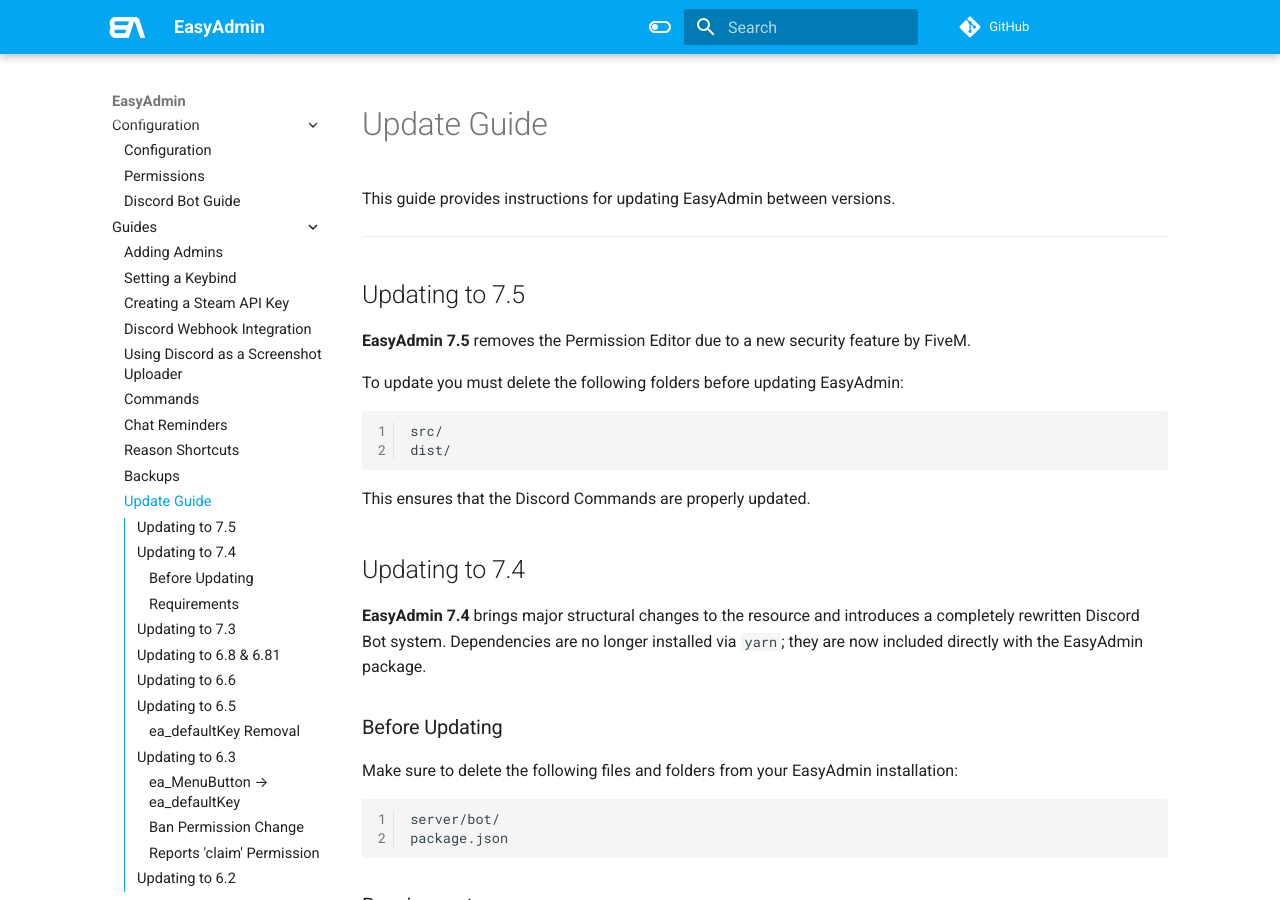
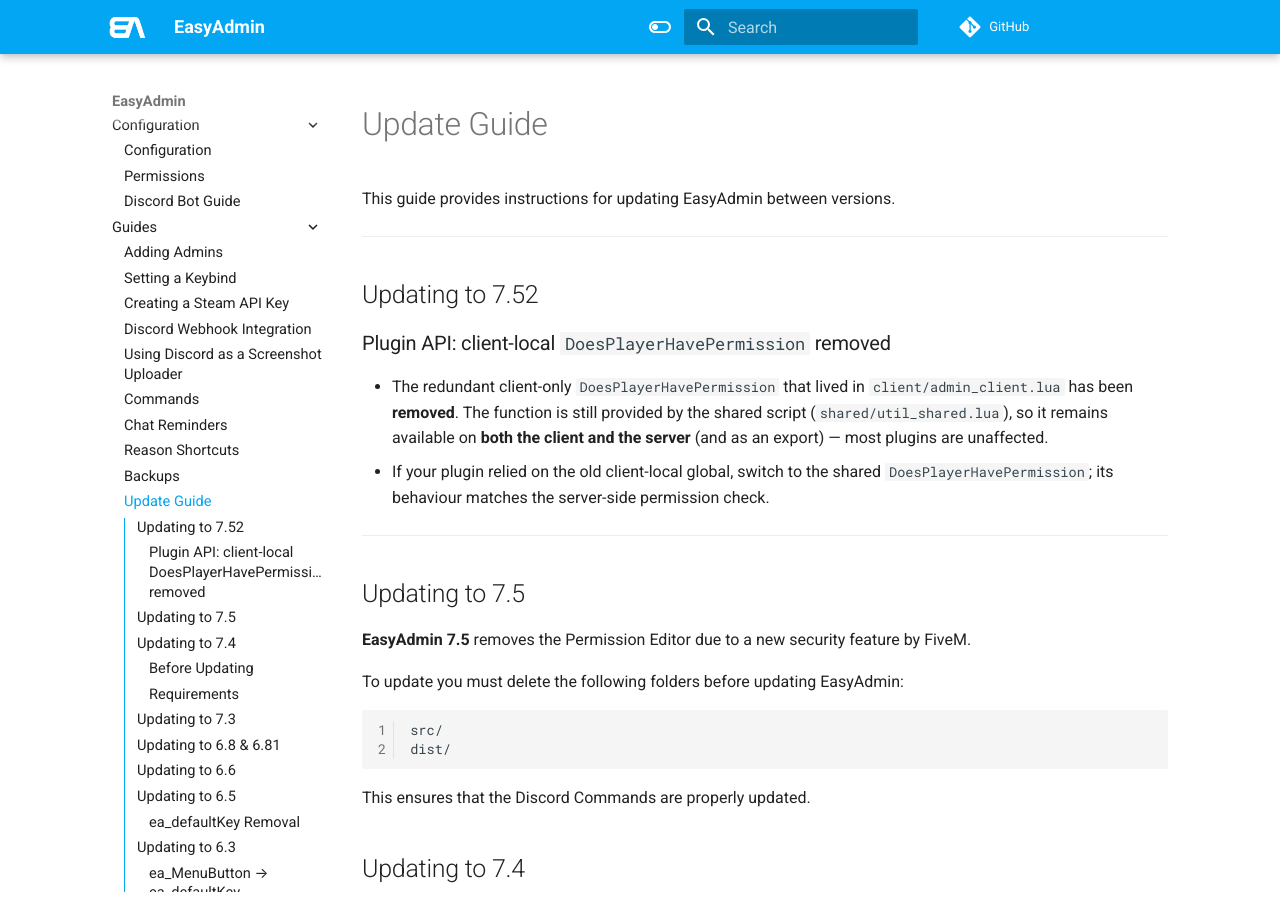
Before and after one commit to Blumlaut/EasyAdmin, an MkDocs documentation site: the page built from docs/docs/updating.md, in a window 1280 px wide and 900 px high. Built offline with MkDocs 1.6.1 and Material for MkDocs 9.7.7, drawn with Linux system fonts in a browser that asks for light colours; comment, search, counter and statistics services are not loaded.

Commit message:
docs: move DoesPlayerHavePermission breaking-change note to the upgrading guide
Per Blumlaut's review: breaking changes belong in the dedicated upgrading guide,
not the general plugin docs. Added an "Updating to 7.52" section to
docs/docs/updating.md documenting the removal of the client-local
DoesPlayerHavePermission, and removed the note from docs/docs/plugins.md.

Co-Authored-By: Claude Opus 4.8 (1M context) <noreply@anthropic.com>

```diff
--- a/docs/docs/updating.md
+++ b/docs/docs/updating.md
@@ -1,6 +1,15 @@
 # Update Guide
 
 This guide provides instructions for updating EasyAdmin between versions.
+
+---
+
+## Updating to 7.52
+
+### Plugin API: client-local `DoesPlayerHavePermission` removed
+
+- The redundant client-only `DoesPlayerHavePermission` that lived in `client/admin_client.lua` has been **removed**. The function is still provided by the shared script (`shared/util_shared.lua`), so it remains available on **both the client and the server** (and as an export) — most plugins are unaffected.
+- If your plugin relied on the old client-local global, switch to the shared `DoesPlayerHavePermission`; its behaviour matches the server-side permission check.
 
 ---
 
```
Also changed, not shown: docs/docs/plugins.md (+0 -3 lines).
